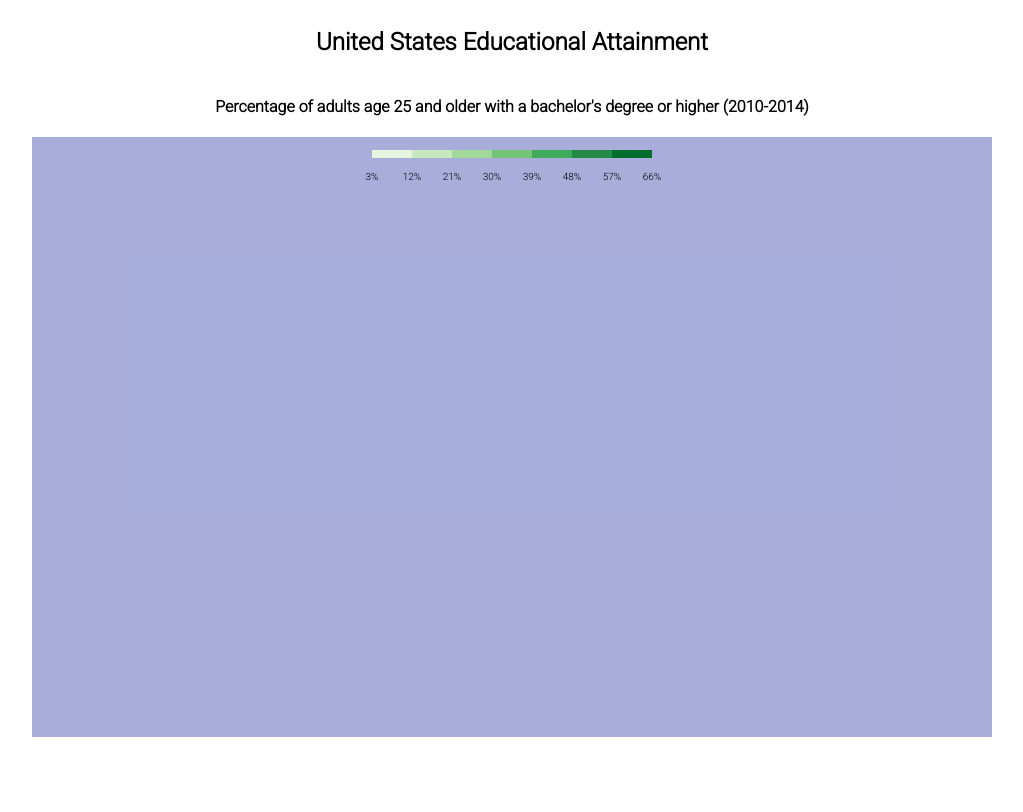
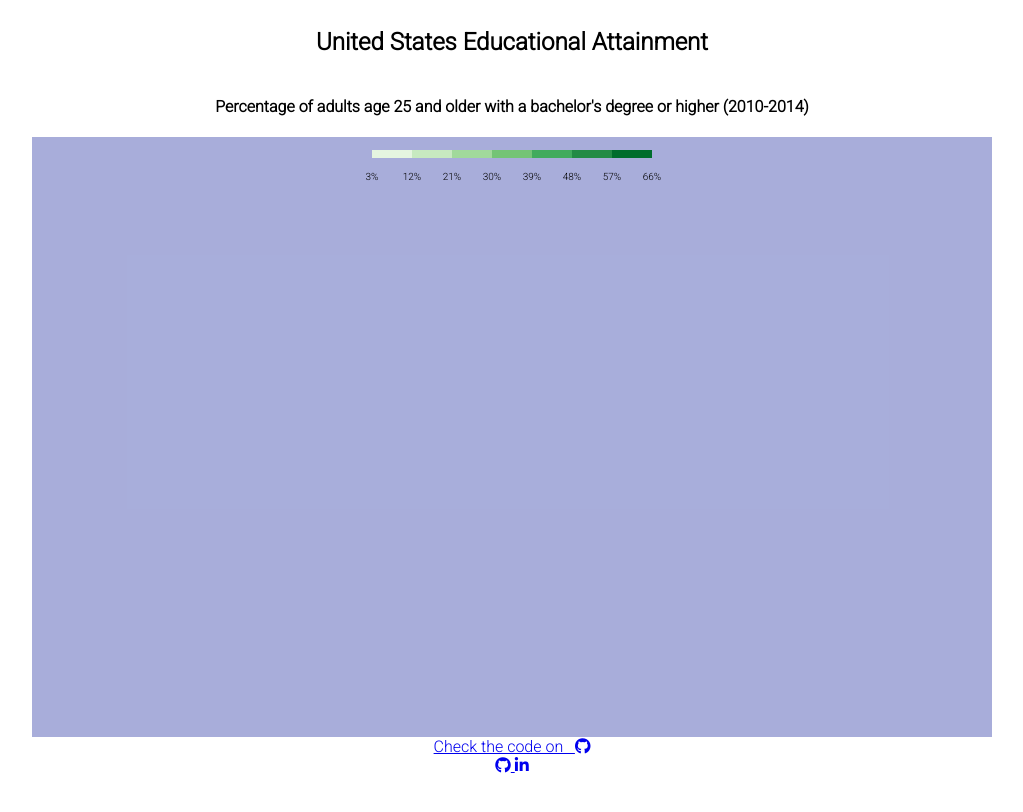
Before and after one commit to AitorSantaeugenia/freecodecamp-projects, a plain HTML site: page data_visualization/Project_4_Visualize_data_with_a_choropleth_map/index.html in a window 1280 px wide. Shown: the whole page, without its empty margins (128-1151 px from the left). Drawn offline with nearby package versions, Linux system fonts and the light colour scheme; no server answers.

Commit message:
added footer

```diff
--- a/data_visualization/Project_4_Visualize_data_with_a_choropleth_map/index.html
+++ b/data_visualization/Project_4_Visualize_data_with_a_choropleth_map/index.html
@@ -8,6 +8,7 @@
     <script src="https://d3js.org/d3.v5.min.js"></script>
     <script src="https://cdnjs.cloudflare.com/ajax/libs/topojson/3.0.2/topojson.min.js"
         integrity="sha256-tHoAPGoNdhIR28YHl9DWLzeRfdwigkH7OCBXMrHXhoM=" crossorigin="anonymous"></script>
+    <script src="https://use.fontawesome.com/a5f25affbf.js"></script>
 
     <link rel="stylesheet" href="./styles.css">
     <title>Visualize Data with a Choropleth Map</title>
@@ -47,6 +48,26 @@
     <svg id="canvas"></svg>
     <div id="tooltip"></div>
 
+    <!-- Footer -->
+    <div class="toGithub">
+        <a href="https://github.com/AitorSantaeugenia/freecodecamp-projects/tree/main/data_visualization/Project_4_Visualize_data_with_a_choropleth_map"
+            target="_blank" id="tumblr-quote">
+            Check the code on &nbsp;
+            <i class="fa fa-github"></i>
+        </a>
+    </div>
+    <div class="footer">
+        <div class="footerIcons">
+            <a href="https://github.com/AitorSantaeugenia" target="_blank" id="tumblr-quote">
+                <i class="fa fa-github"></i>
+            </a>
+            <a href="https://www.linkedin.com/in/aitorjsantaeugenia/" class="margin-left" target="_blank"
+                id="tumblr-quote">
+                <i class="fa fa-linkedin"></i>
+            </a>
+        </div>
+    </div>
+
     <script defer src="./index.js"></script>
     <script src="https://cdn.freecodecamp.org/testable-projects-fcc/v1/bundle.js"></script>
 
```
